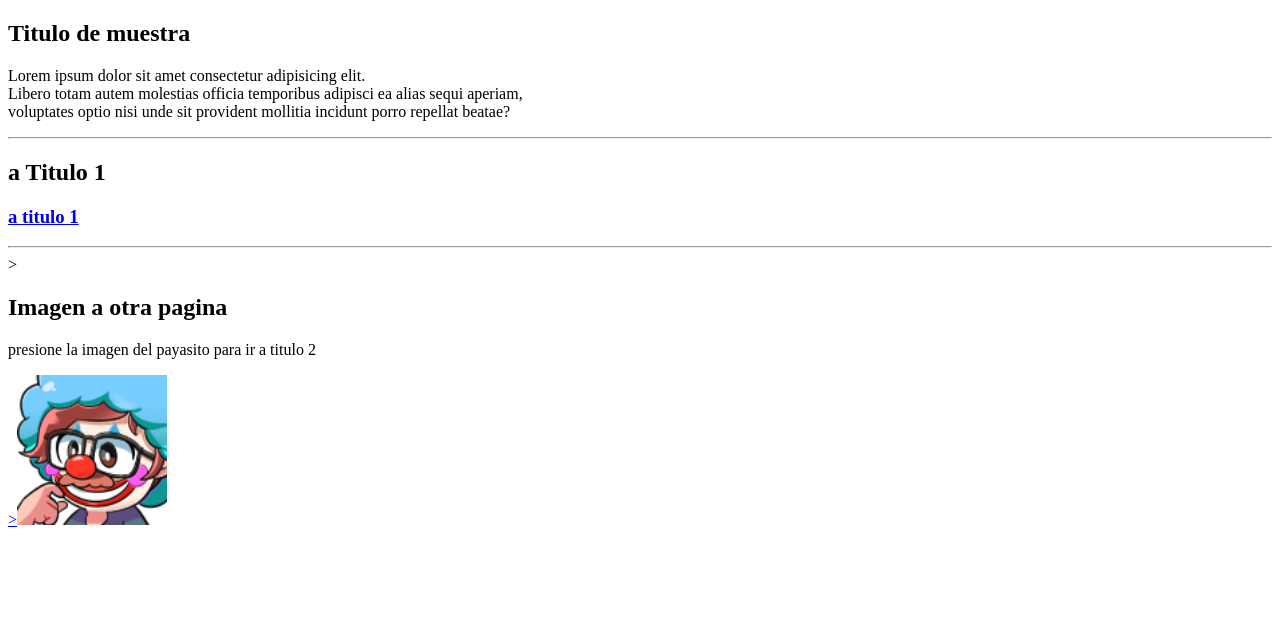
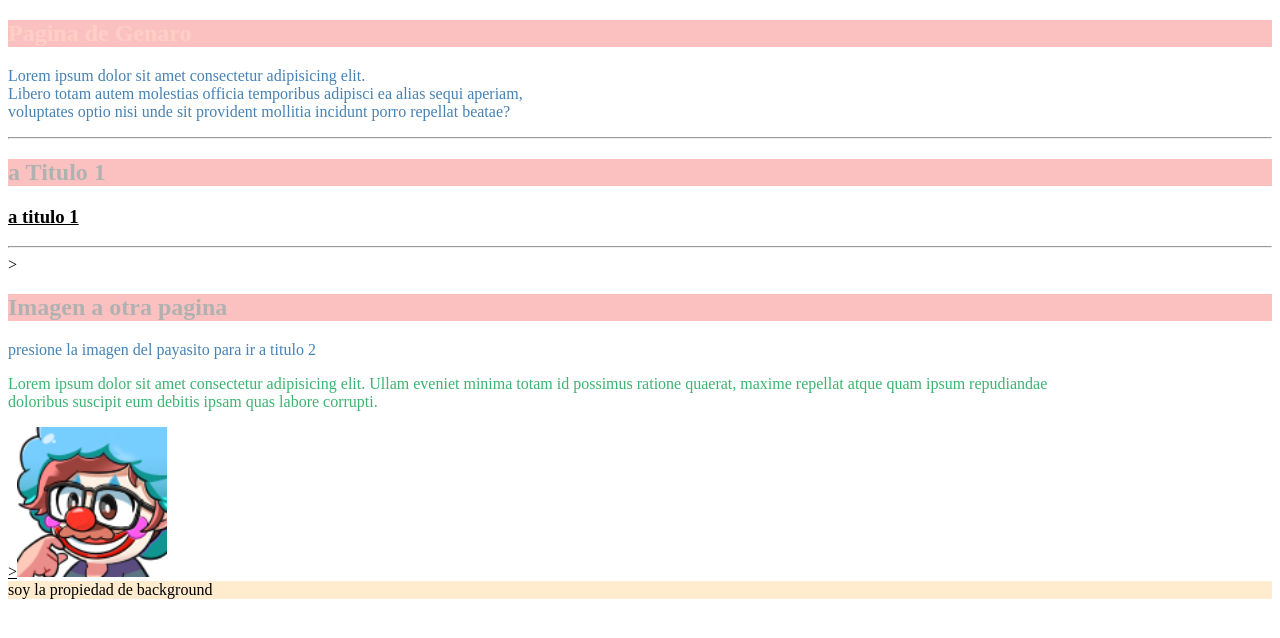
Before and after one commit to AngelNayu/ProgramacionWeb1510, a plain HTML site: page index.html in a window 1280 px wide. Drawn offline with Linux system fonts and the light colour scheme.

Commit message:
pagina web con css

```diff
--- a/index.html
+++ b/index.html
@@ -8,11 +8,13 @@
     <link rel="shortcut icon" href="img/cara1.png" type="image/x-icon">
     <meta name="author" content="Genaro Lorenzo">
     <title>GenaroWeb</title>
+    <link rel="stylesheet" href = "style.css"/>
 </head>
-<body>
+<body >
+
     <section>
-        <h1>Titulo de muestra</h1>
-        <p>Lorem ipsum dolor sit amet consectetur adipisicing elit. <br>Libero totam autem molestias officia temporibus adipisci ea alias sequi aperiam, <br>voluptates optio nisi unde sit provident mollitia incidunt porro repellat beatae?</p>
+        <h1 id = "tituloIndex">Pagina de Genaro</h1>
+        <p class="texto">Lorem ipsum dolor sit amet consectetur adipisicing elit. <br>Libero totam autem molestias officia temporibus adipisci ea alias sequi aperiam, <br>voluptates optio nisi unde sit provident mollitia incidunt porro repellat beatae?</p>
     </section>
 
     <section>
@@ -24,8 +26,12 @@
     <section>
         <hr>
         ><h1>Imagen a otra pagina</h1>
-        <p> presione la imagen del payasito para ir a titulo 2</p>
+        <p class="texto 2"> presione la imagen del payasito para ir a titulo 2</p>
+        <p class="especial">Lorem ipsum dolor sit amet consectetur adipisicing elit. Ullam eveniet minima totam id possimus ratione quaerat, maxime repellat atque quam ipsum repudiandae <br>doloribus suscipit eum debitis ipsam quas labore corrupti.</p>
         <a href="titulo2.html">><img src="img/blinker_quede.png" height="150"></a>
     </section>
+    <article id="fondo">
+        soy la propiedad de background
+    </article>
 </body>
 </html>
--- /dev/null
+++ b/style.css
@@ -0,0 +1,24 @@
+#tituloIndex{
+    color: tomato;
+}
+p.texto{ /*el p y siguiendo el punto hace que las etiquetas de p que contengan la clase de
+     texto
+    tendran el color, por ende se cambiaran texto 1 y texto 2*/
+    color:steelblue;
+}
+p.especial{
+    color: mediumseagreen;
+
+}
+*{
+    color: black;
+}
+/*el orden en que apliquemos el codigo CSS, el ultimo tendra prioridad*/
+#fondo{
+    background-color:rgb(255, 235, 205)
+
+}
+h1{
+    background-color: rgba(240, 14, 14, 0.842);
+    opacity: 0.3;
+}
```
Also changed, not shown: titulo1.html (+1 -0 lines), titulo2.html (+1 -0 lines), estilos1.css (added), estilos2.css (added).
